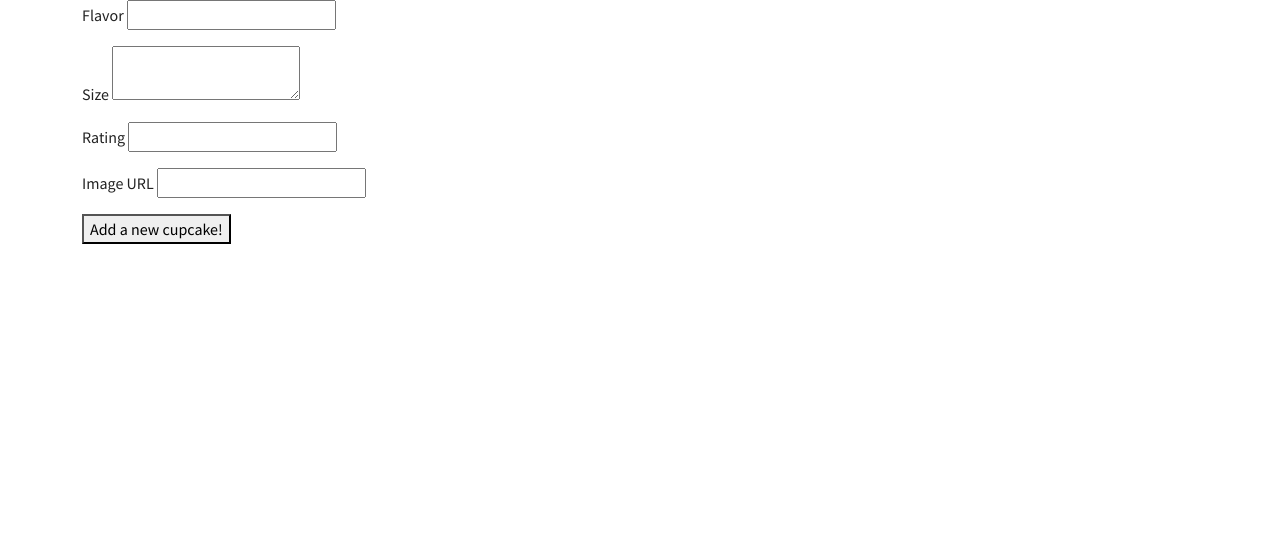
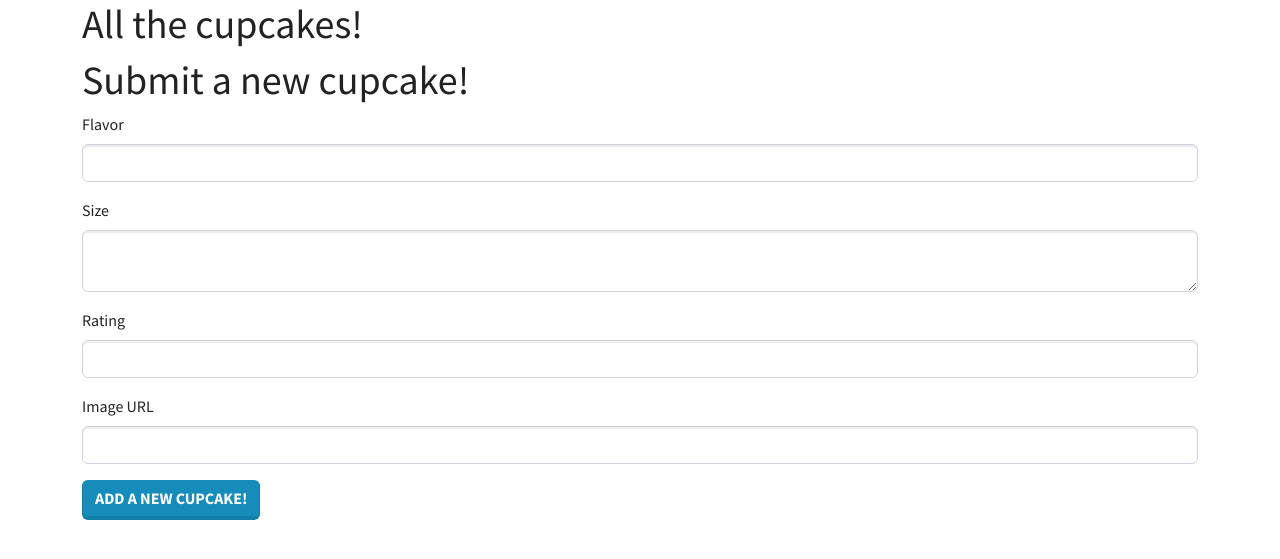
Before and after one commit to Ashley-Y-Lin/flask-cupcakes, a Flask app: page / in a window 1280 px wide. Shown: the top 559 px of the page. Run offline with Flask 3, Linux system fonts and the light colour scheme; data that the repository does not hold is empty.

Commit message:
add styling to form html

```diff
--- a/templates/home.html
+++ b/templates/home.html
@@ -2,10 +2,12 @@
 
 {% block content %}
 
+<h1>All the cupcakes!</h1>
 <div id="all-cupcakes">
   <!-- this is where cupcakes will be added using JS-->
 </div>
 
+<h1>Submit a new cupcake!</h1>
 <form id="add-new-cupcake" action="/api/cupcakes" method="POST">
   {{ form.hidden_tag() }}
 
@@ -13,8 +15,8 @@
          if field.widget.input_type != 'hidden' %}
 
     <p>
-      {{ field.label }}
-      {{ field }}
+      {{ field.label(class="form-label") }}
+      {{ field(class="form-control") }}
 
       {% for error in field.errors %}
         {{ error }}
@@ -23,7 +25,7 @@
 
   {% endfor %}
 
-  <button type="submit">Add a new cupcake!</button>
+  <button type="submit" class="btn btn-primary">Add a new cupcake!</button>
 </form>
 
 {% endblock %}
```
